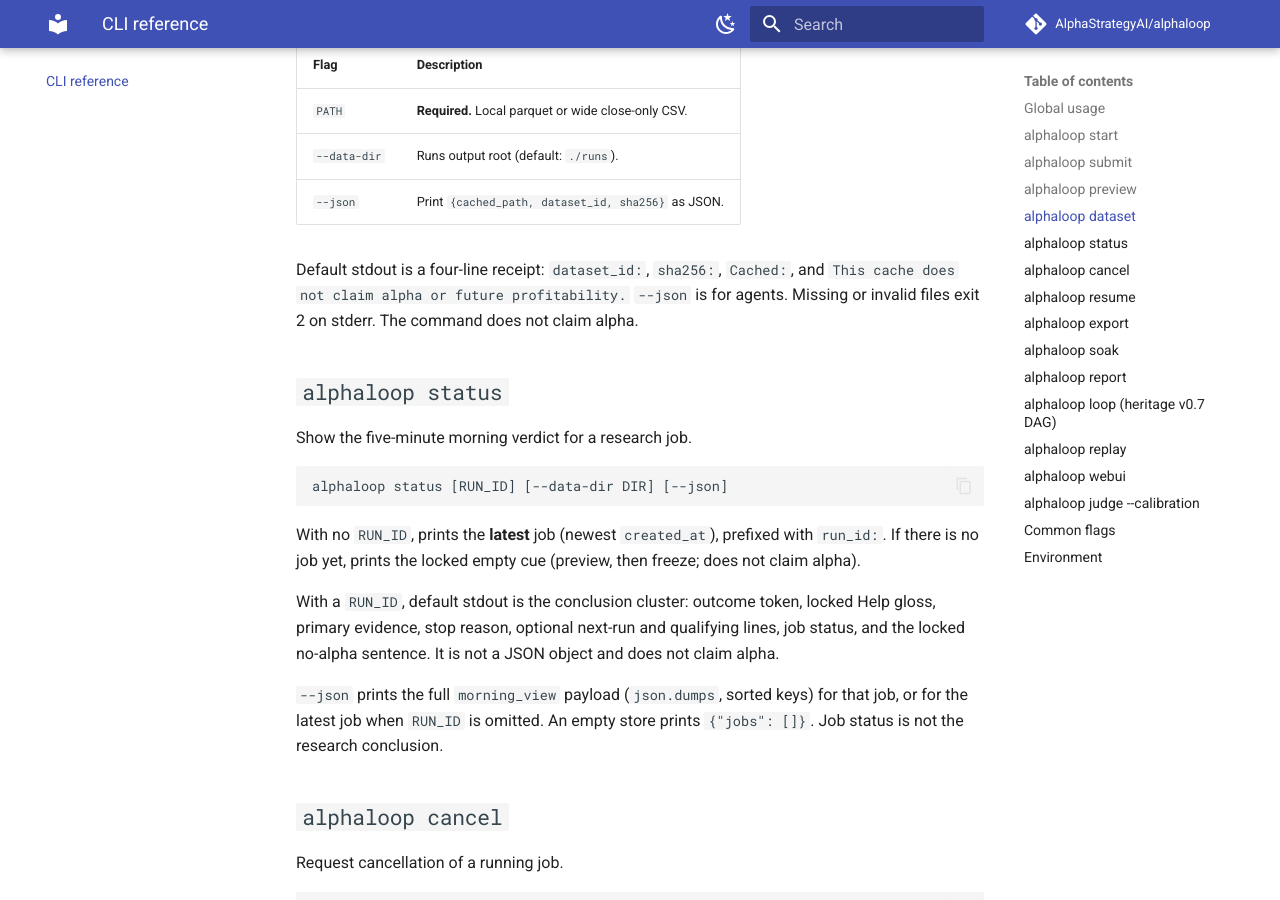
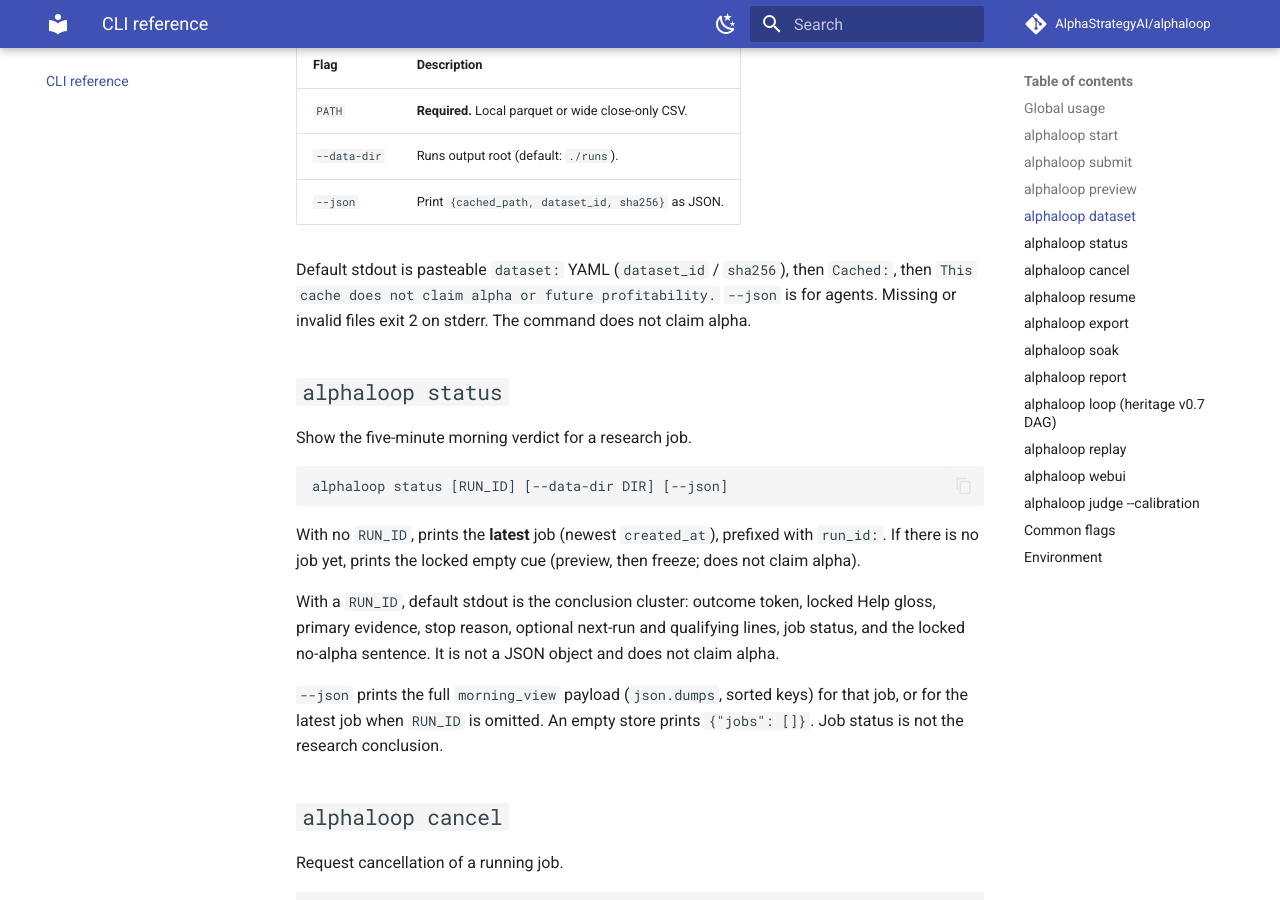
Before and after one commit to AlphaStrategyAI/alphaloop, an MkDocs documentation site: the page built from docs/cli.md, in a window 1280 px wide and 900 px high, scrolled down 2258 px. Built offline with MkDocs 1.6.1 and Material for MkDocs 9.7.7, drawn with Linux system fonts in a browser that asks for light colours; comment, search, counter and statistics services are not loaded.

Commit message:
feat(cli): print pasteable dataset YAML from alphaloop dataset
Human receipt starts with a two-space dataset: block so operators can
paste dataset_id and sha256 into a ResearchSpec. JSON keys stay the
same. Cache still does not claim alpha.

Co-authored-by: PatrickFeng <AlphaStrategyAI@users.noreply.github.com>

```diff
--- a/docs/cli.md
+++ b/docs/cli.md
@@ -93,8 +93,8 @@ alphaloop dataset PATH [--data-dir DIR] [--json]
 | `--data-dir` | Runs output root (default: `./runs`). |
 | `--json`     | Print `{cached_path, dataset_id, sha256}` as JSON. |
 
-Default stdout is a four-line receipt: `dataset_id:`, `sha256:`,
-`Cached:`, and `This cache does not claim alpha or future profitability.`
+Default stdout is pasteable `dataset:` YAML (`dataset_id` / `sha256`),
+then `Cached:`, then `This cache does not claim alpha or future profitability.`
 `--json` is for agents. Missing or invalid files exit 2 on stderr.
 The command does not claim alpha.
 
```
Also changed, not shown: docs/plans/2026-08-20-dataset-yaml.md (+5 -5 lines), src/alphaloop/skills/overnight-lab/SKILL.md (+1 -1 lines), 3 other files.
